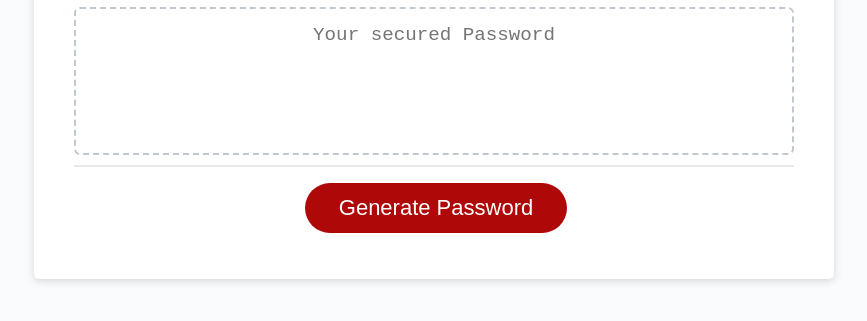
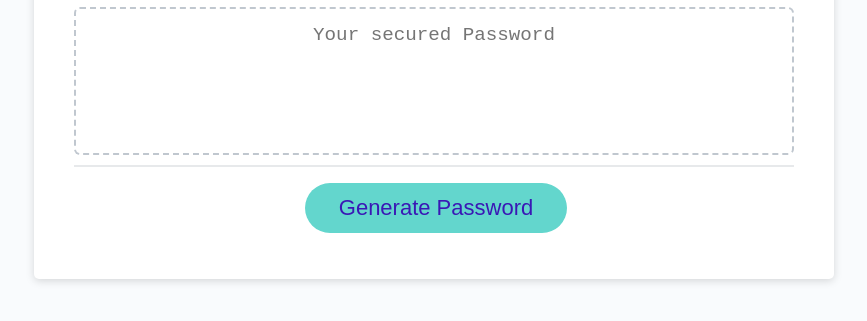
Before and after one commit to jeffmlb91/JS-password-generator, a plain HTML site: page index.html in a window 1280 px wide. In both pictures the pointer is over the button "Generate Password". Shown: the part 211-532 px from the top of the page, without its empty margins (206-1073 px from the left). Drawn offline with Linux system fonts and the light colour scheme.

Commit message:
add hover button

```diff
--- a/style.css
+++ b/style.css
@@ -88,11 +88,14 @@ header {
   cursor: pointer;
 }
 
-button[disabled] {
+button {
   cursor: default;
   background: #c0c7cf;
 }
-
+button:hover {
+  background: rgb(99, 214, 205);
+  color: #3a18b5;
+}
 .float-right {
   float: right;
 }
```
